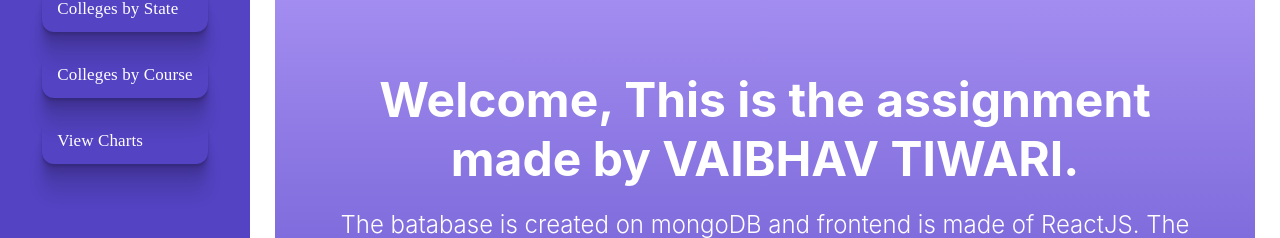
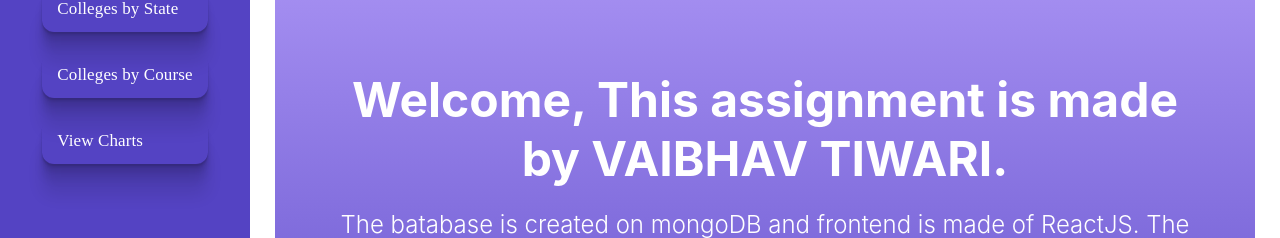
Before and after one commit to Vaibhav10sept/college-assign-frontend, a React (Create React App) app: page / in a window 1280 px wide. Shown: the part 165-403 px from the top of the page. Built offline with nearby package versions, Linux system fonts and the light colour scheme; some icons are missing; a web font is replaced by a local one.

Commit message:
vfdgbdfb

```diff
--- a/src/Components/landing/Landing.js
+++ b/src/Components/landing/Landing.js
@@ -6,7 +6,7 @@
         <div className="landing_cont">
         <header class="bg-image">
   <div class="container">
-    <h1>Welcome, This is the assignment made by VAIBHAV TIWARI.</h1>
+    <h1>Welcome, This assignment is made by VAIBHAV TIWARI.</h1>
     <h2>The batabase is created on mongoDB and frontend is made of ReactJS. The data that I have generate is random and fake It contains 100 colleges and 10,000 students(100 students for each college).
             Please click on the sibebar options to see the actual functioning of the assignment.</h2>
     {/* <a href="#" class="btn btn-transparent">Order yours now!</a> */}
```
